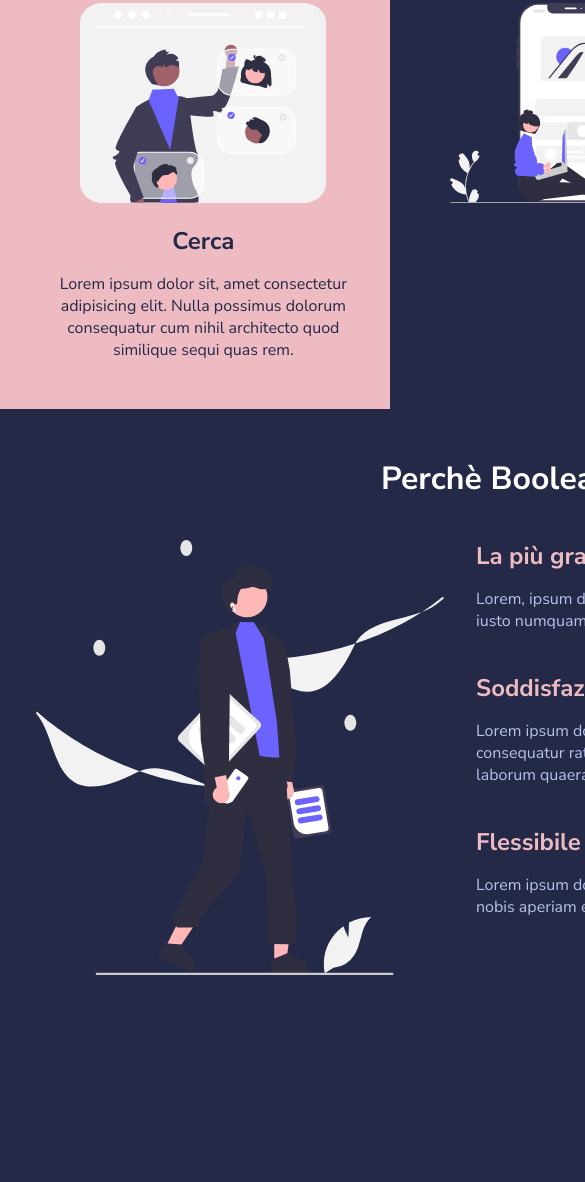
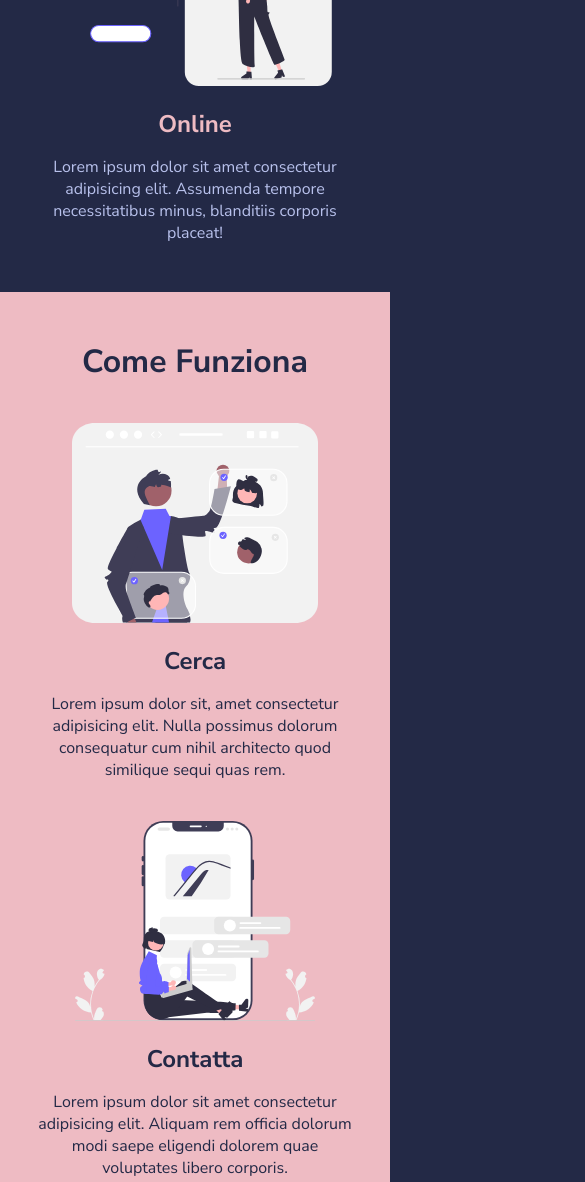
Before and after one commit to antoinde/html-css-resp-wannabe, a plain HTML site: page index.html in a window 390 px wide. Shown: the part 723-1905 px from the top of the page, 585 px wide, since content can reach past the window. Before the commit the page ends 1752 px from the top, so only its background shows below. Drawn offline with Linux system fonts and the light colour scheme.

Commit message:
Esercizio risolto incluso bonus

```diff
--- a/css/style.css
+++ b/css/style.css
@@ -127,3 +127,56 @@ img {
 /************************************************
     SOLUZIONE RESPONSIVE
  ************************************************/
+
+ /* BONUS */
+
+@media screen and (max-width: 1160px) {
+
+    .container{
+        width: 100vw;
+    }
+}
+
+html { /* perchè il problema alla base è risolto e non serve a nulla la scrollbar in questo caso  */
+    overflow-x: hidden;
+ }
+
+ /* /BONUS */
+
+@media screen and (max-width: 768px) {
+
+    /* LAYOUT */
+    .container{
+        width: 100vw;
+    }
+}
+
+@media screen and (max-width: 480px) {
+
+    /* LAYOUT */
+    .row {
+        flex-direction: column;
+        row-gap: 2.5rem;
+    }
+
+    .lessons .col, .steps .col, .why-us .col-left, .why-us .col-right {
+        width: 100%;
+    }
+
+    /* BACKGROUND changed and layout fixed */
+    section:nth-last-child(1), section:nth-last-child(2){
+        padding-bottom: 3rem;
+        margin-bottom: 0rem;
+    }
+
+    section:nth-last-child(1) {
+        background-color: #222222;
+        padding-top: 3rem;
+    }
+
+    section:nth-last-child(2) {
+        margin-top: 3rem;
+    }
+
+
+}
```
